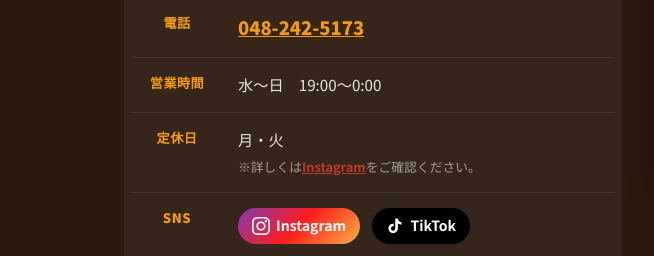
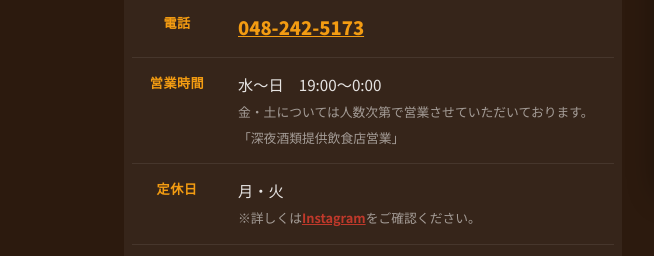
Before and after one commit to yukamizugaki-crypto/tentomura, a plain HTML site: page index.html in a window 1280 px wide. Shown: the part 5465-5721 px from the top of the page, 0-654 px from the left. Drawn offline with Linux system fonts and the light colour scheme; a script that the page names is missing.

Commit message:
Add files via upload

```diff
--- a/index.html
+++ b/index.html
@@ -294,7 +294,7 @@
               </tr>
               <tr>
                 <th>営業時間</th>
-                <td>水〜日　19:00〜0:00</td>
+                <td>水〜日　19:00〜0:00<br /><small>金・土については人数次第で営業させていただいております。<br />「深夜酒類提供飲食店営業」</small></td>
               </tr>
               <tr>
                 <th>定休日</th>
```
